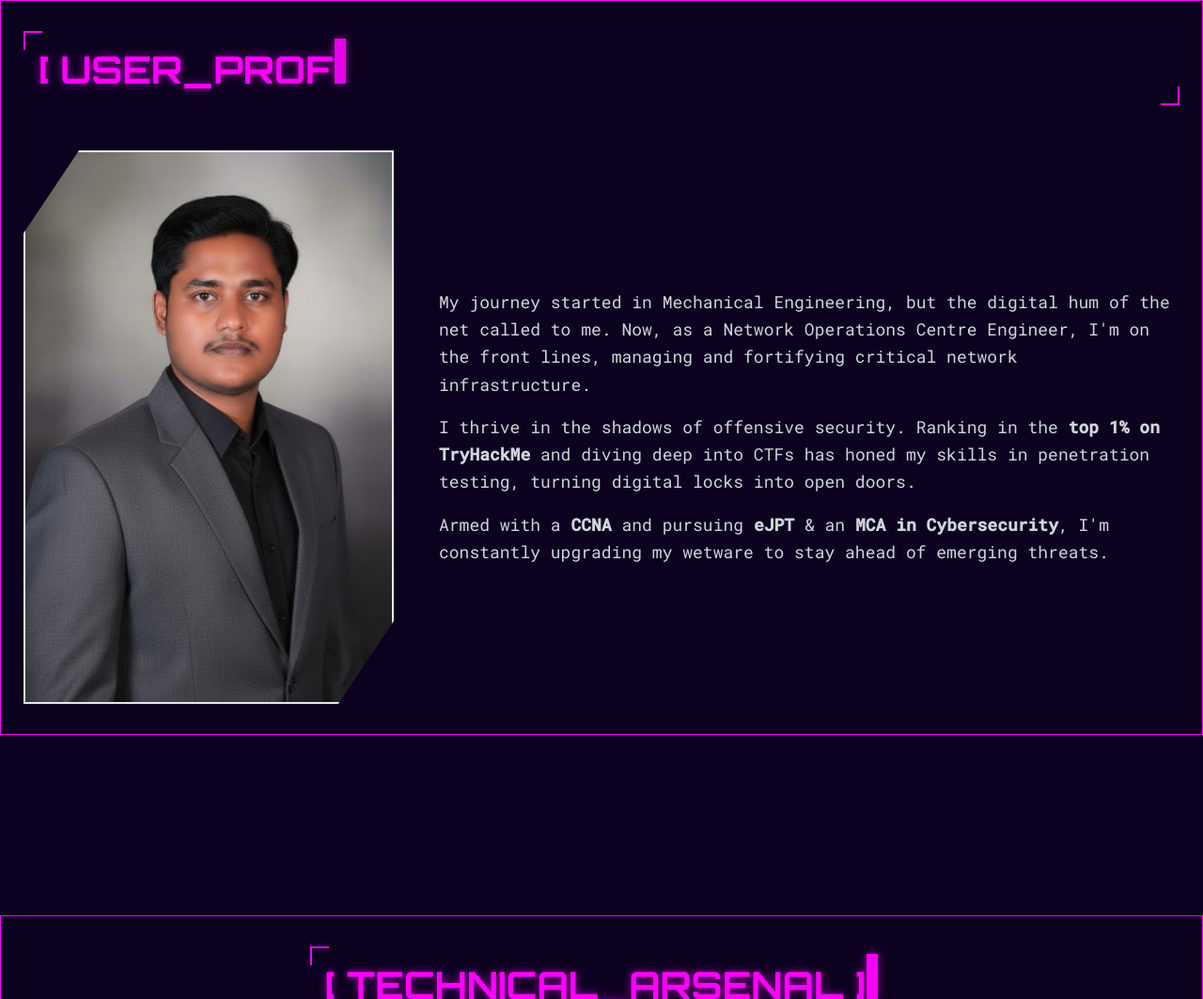
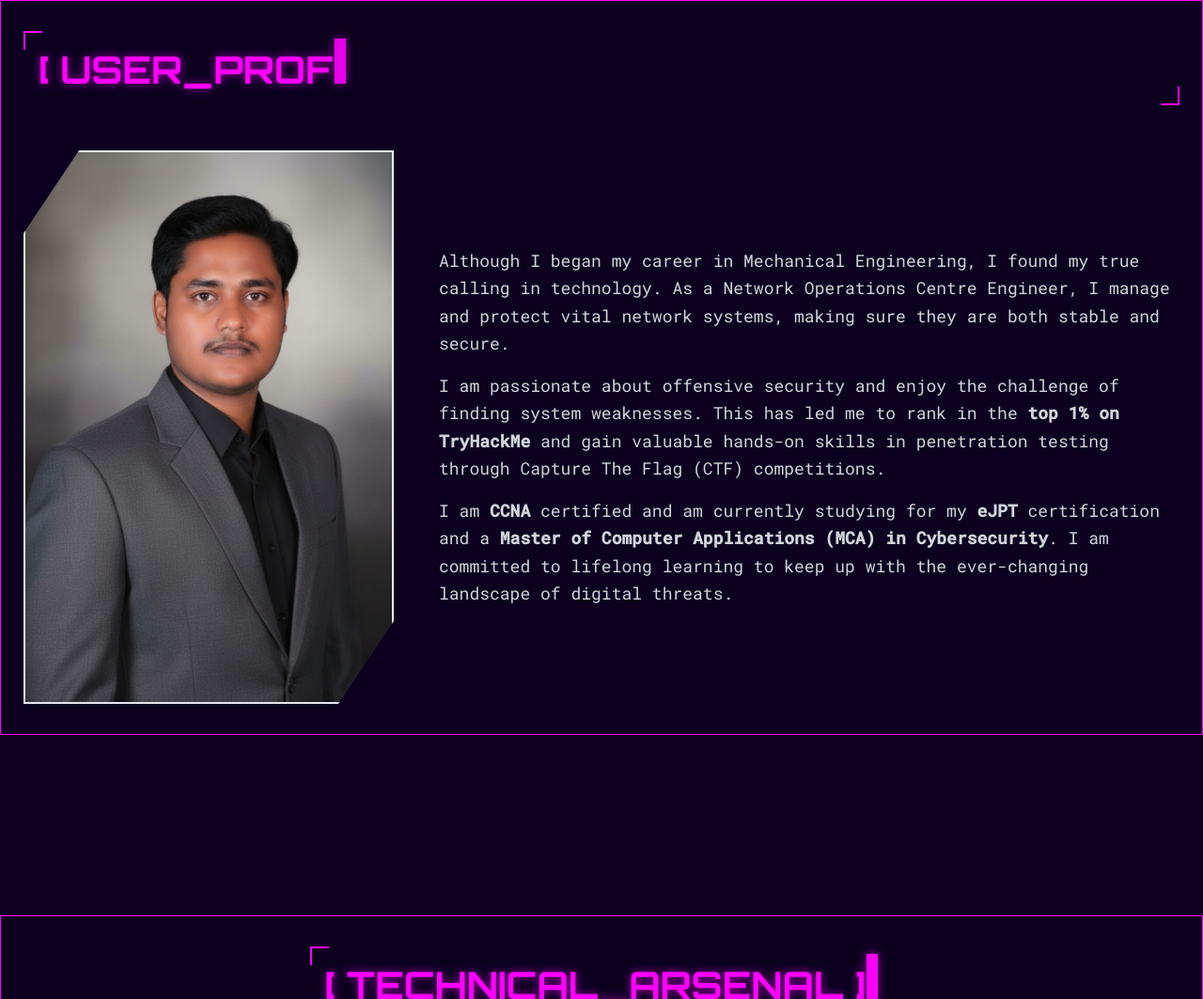
Before and after one commit to N4V33NB0S3/portfolio, a plain HTML site: page index.html in a window 1280 px wide. Shown: the part 896-1959 px from the top of the page at 94% size. Drawn offline with nearby package versions, Linux system fonts and the light colour scheme.

Commit message:
Update index.html

```diff
--- a/index.html
+++ b/index.html
@@ -314,13 +314,13 @@
                     </div>
                     <div class="md:w-2/3 text-lg text-gray-300 leading-relaxed">
                         <p class="mb-4">
-                            My journey started in Mechanical Engineering, but the digital hum of the net called to me. Now, as a Network Operations Centre Engineer, I'm on the front lines, managing and fortifying critical network infrastructure.
+                            Although I began my career in Mechanical Engineering, I found my true calling in technology. As a Network Operations Centre Engineer, I manage and protect vital network systems, making sure they are both stable and secure.
                         </p>
                         <p class="mb-4">
-                            I thrive in the shadows of offensive security. Ranking in the <strong class="text-primary-color">top 1% on TryHackMe</strong> and diving deep into CTFs has honed my skills in penetration testing, turning digital locks into open doors.
+                           I am passionate about offensive security and enjoy the challenge of finding system weaknesses. This has led me to rank in the <strong class="text-primary-color">top 1% on TryHackMe</strong> and gain valuable hands-on skills in penetration testing through Capture The Flag (CTF) competitions.
                         </p>
                         <p>
-                            Armed with a <strong class="text-primary-color">CCNA</strong> and pursuing <strong class="text-primary-color">eJPT</strong> & an <strong class="text-primary-color">MCA in Cybersecurity</strong>, I'm constantly upgrading my wetware to stay ahead of emerging threats.
+                            I am <strong class="text-primary-color">CCNA</strong> certified and am currently studying for my <strong class="text-primary-color">eJPT</strong> certification and a <strong class="text-primary-color">Master of Computer Applications (MCA) in Cybersecurity</strong>. I am committed to lifelong learning to keep up with the ever-changing landscape of digital threats.
                         </p>
                     </div>
                 </div>
```
